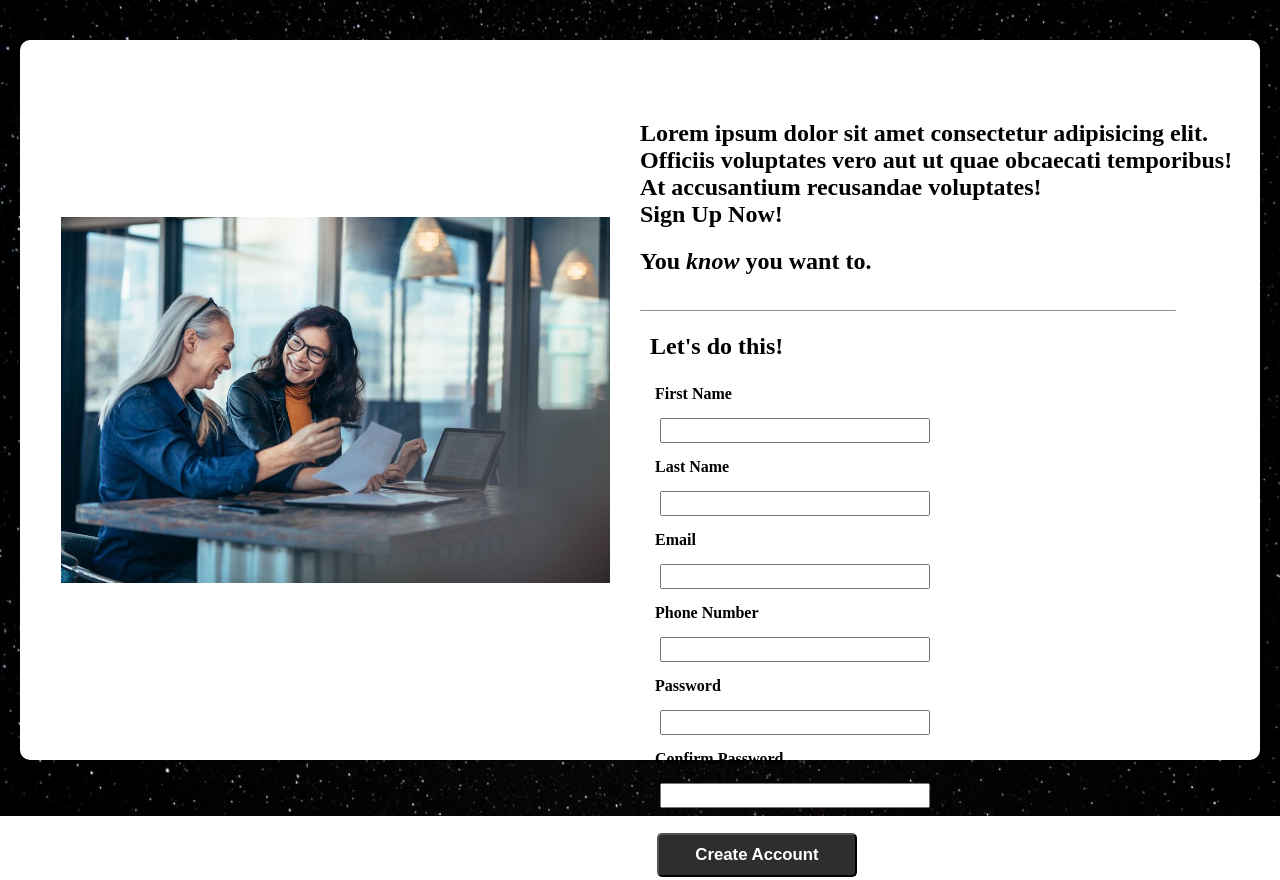
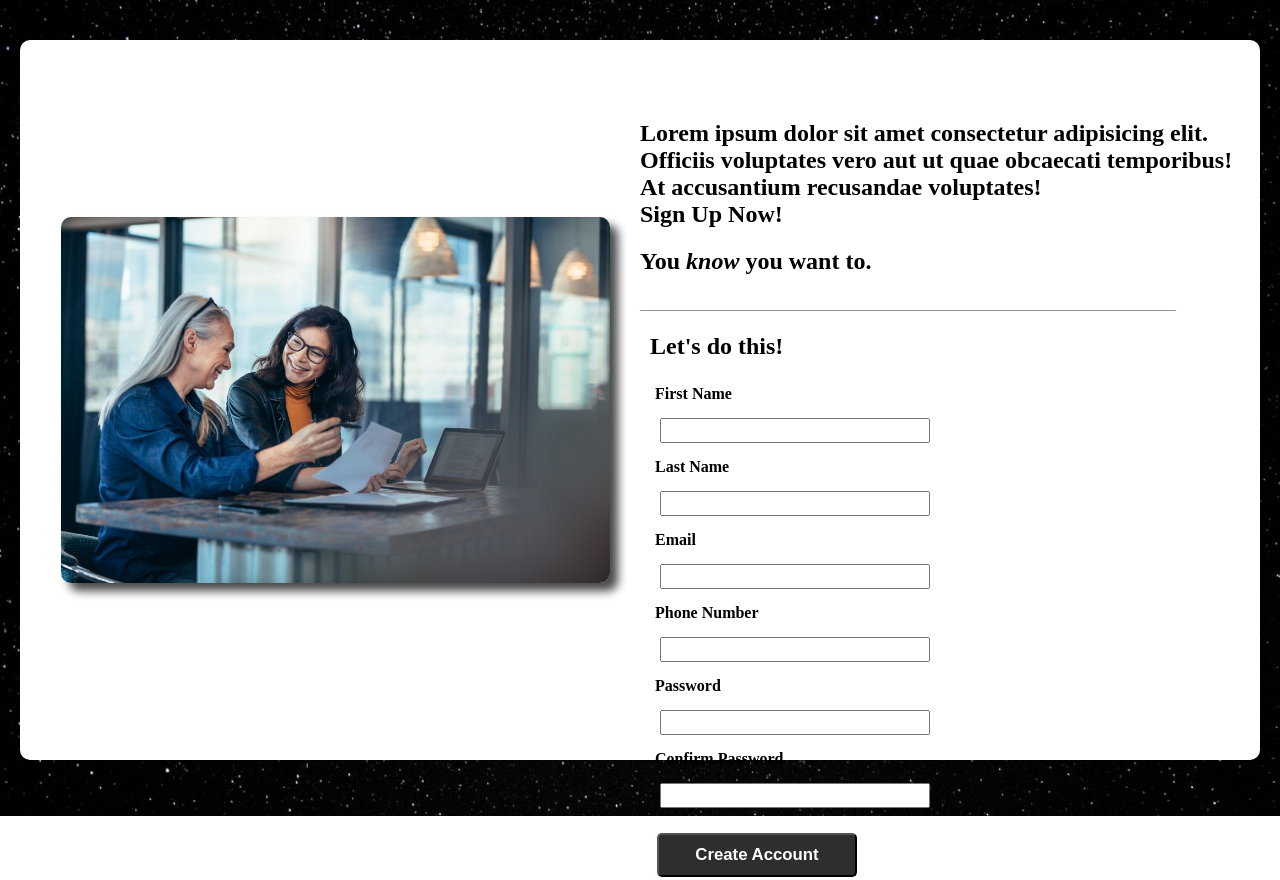
Before and after one commit to brianindy96/sign-up-form-css, a plain HTML site: page index.html in a window 1280 px wide. Shown: the top 880 px of the page. Drawn offline with Linux system fonts and the light colour scheme.

Commit message:
1st rough draft done

```diff
--- a/style.css
+++ b/style.css
@@ -39,6 +39,8 @@ body{
 .box-left img{
     width: 90%;
     height: auto;
+    border-radius: 10px;
+    box-shadow: 8px 8px 10px rgb(73, 73, 73)
 }
 
 .container .box-right{
@@ -118,7 +120,6 @@ input{
     cursor: pointer;
     font-weight: 800;
     font-size: 1.05em;
-    marg
 }
 
 .form button:hover{
```
